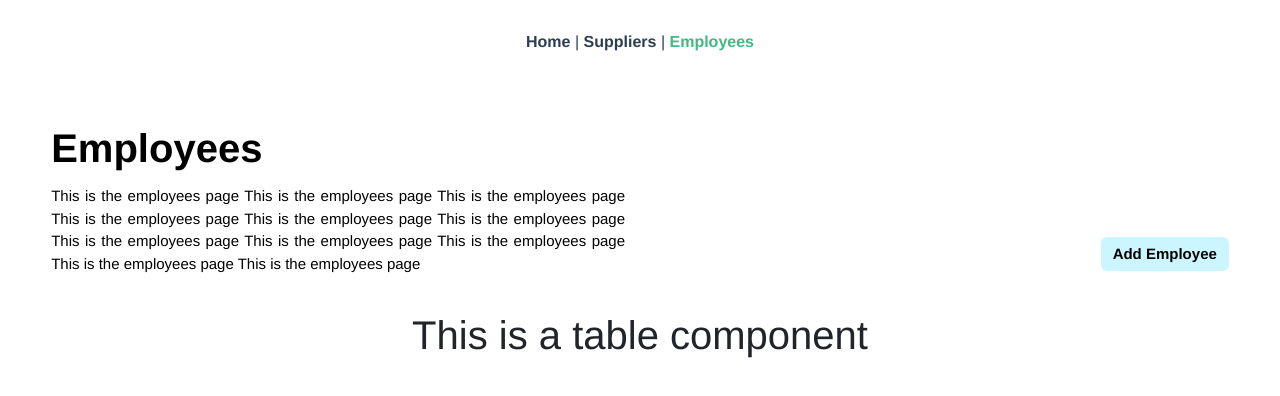
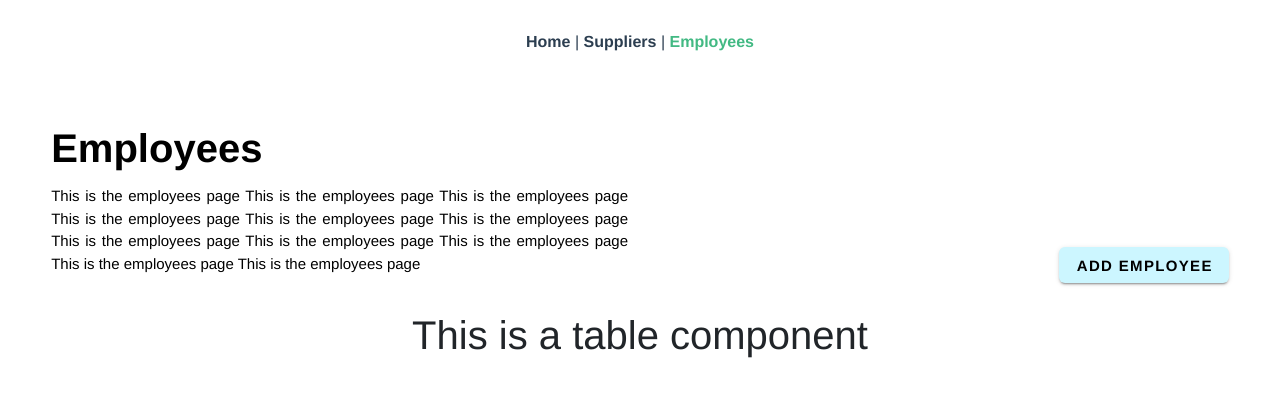
Before and after one commit to Skentir/LayerTech-v2.0, a Vue app: page /#/employees in a window 1280 px wide. Shown: the top 396 px of the page. Built offline with nearby package versions, Linux system fonts and the light colour scheme.

Commit message:
pageTemplate.vue now using Vuetify

```diff
--- a/package.json
+++ b/package.json
@@ -14,6 +14,7 @@
     "core-js": "^3.6.5",
     "vue": "^2.6.11",
     "vue-router": "^3.2.0",
+    "vuetify": "^2.2.11",
     "vuex": "^3.4.0"
   },
   "devDependencies": {
@@ -36,6 +37,8 @@
     "sass": "^1.26.11",
     "sass-loader": "^10.0.2",
     "vue-cli-plugin-bootstrap-vue": "~0.7.0",
-    "vue-template-compiler": "^2.6.11"
+    "vue-cli-plugin-vuetify": "~2.0.8",
+    "vue-template-compiler": "^2.6.11",
+    "vuetify-loader": "^1.3.0"
   }
 }
--- a/public/index.html
+++ b/public/index.html
@@ -6,6 +6,8 @@
     <meta name="viewport" content="width=device-width,initial-scale=1.0">
     <link rel="icon" href="<%= BASE_URL %>favicon.ico">
     <title><%= htmlWebpackPlugin.options.title %></title>
+    <link rel="stylesheet" href="https://fonts.googleapis.com/css?family=Roboto:100,300,400,500,700,900">
+    <link rel="stylesheet" href="https://cdn.jsdelivr.net/npm/@mdi/font@latest/css/materialdesignicons.min.css">
   </head>
   <body>
     <noscript>
--- a/src/components/PageTemplate.vue
+++ b/src/components/PageTemplate.vue
@@ -1,19 +1,19 @@
 <template>
   <div class="pageTemplate">
-        <b-row>
-            <b-col class="left-container">
+        <v-row>
+            <v-col class="left-container">
                 <div class="info-container">
                     <h1>{{title}}</h1>
                     <br>
                     <p>{{description}}</p>
                 </div>
-            </b-col>
-            <b-col align-self="end" class="right-container">
+            </v-col>
+            <v-col align-self="end" class="right-container">
                 <div class= 'btn-container'>
-                    <b-button>{{addLabel}}</b-button>
+                    <v-btn>{{addLabel}}</v-btn>
                 </div>
-            </b-col>
-        </b-row>
+            </v-col>
+        </v-row>
   </div>
 </template>
 
@@ -57,16 +57,17 @@
     }
     .btn-container button {
         border-radius: 6px;
-        background-color: #CCF6FF;
+        background-color: #CCF6FF !important;
         border-style: none;
-        transition-duration: 0.4s;
+        transition: 0.4s;
         color: black;
         font-weight: bold;
         font-size: 15px;
         float: right;
     }
     button:hover {
-        background-color: #36409B;
+        background-color: #36409B !important;
         color: white;
+        font-weight: bold;
     }
 </style>
--- a/src/main.js
+++ b/src/main.js
@@ -3,11 +3,13 @@
 import App from './App.vue';
 import router from './router';
 import store from './store';
+import vuetify from './plugins/vuetify';
 
 Vue.config.productionTip = false;
 
 new Vue({
   router,
   store,
+  vuetify,
   render: (h) => h(App),
 }).$mount('#app');
--- /dev/null
+++ b/src/plugins/vuetify.js
@@ -0,0 +1,7 @@
+import Vue from 'vue';
+import Vuetify from 'vuetify/lib/framework';
+
+Vue.use(Vuetify);
+
+export default new Vuetify({
+});
--- /dev/null
+++ b/vue.config.js
@@ -0,0 +1,5 @@
+module.exports = {
+  transpileDependencies: [
+    'vuetify',
+  ],
+};
```
Also changed, not shown: .eslintrc.js, src/assets/logo.svg (added), 1 other file (tests, documents, lock files or other folders).
